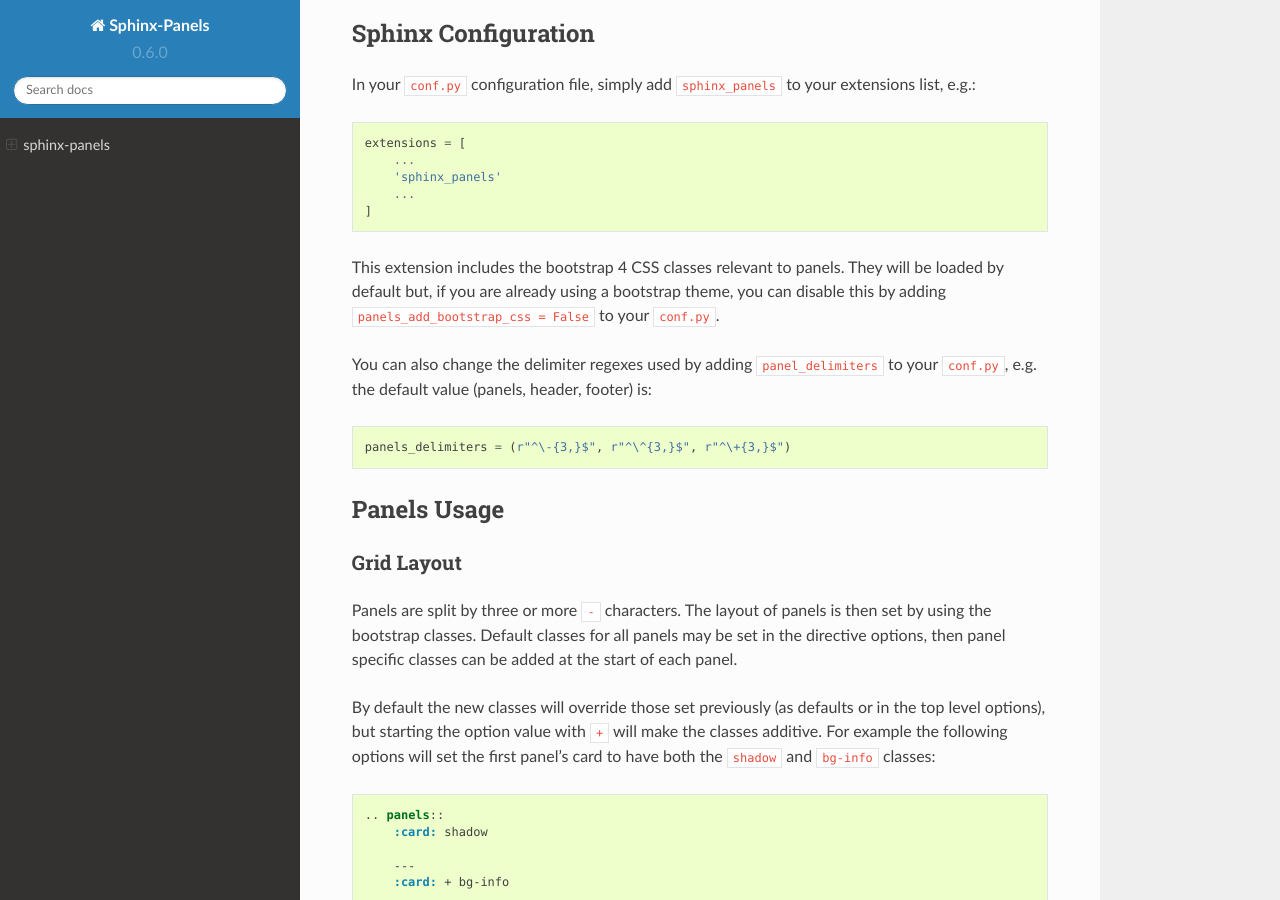
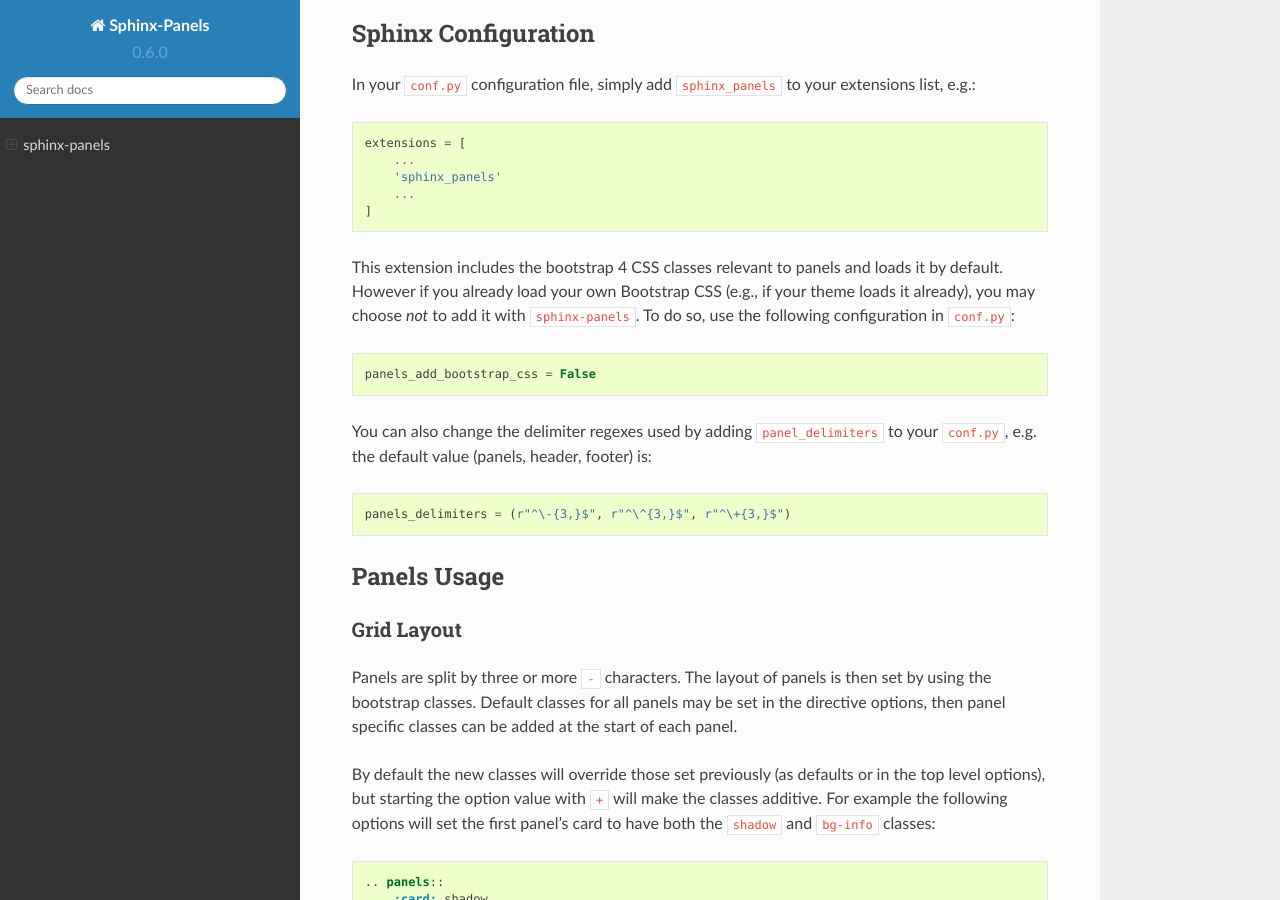
Before and after one commit to executablebooks/sphinx-panels, a Sphinx documentation site: the page built from docs/index.rst, in a window 1280 px wide and 900 px high, scrolled down 1951 px. Built offline with Sphinx 7.4.7 and the Read the Docs theme 2.0.0, drawn with Linux system fonts in a browser that asks for light colours.

Commit message:
clarifying bootstrap disable instructions

```diff
--- a/docs/index.rst
+++ b/docs/index.rst
@@ -140,9 +140,13 @@
         ...
     ]
 
-This extension includes the bootstrap 4 CSS classes relevant to panels.
-They will be loaded by default but, if you are already using a bootstrap theme,
-you can disable this by adding ``panels_add_bootstrap_css = False`` to your ``conf.py``.
+This extension includes the bootstrap 4 CSS classes relevant to panels and loads it by default.
+However if you already load your own Bootstrap CSS (e.g., if your theme loads it already), you may choose *not* to add it with ``sphinx-panels``.
+To do so, use the following configuration in ``conf.py``:
+
+.. code-block:: python
+
+   panels_add_bootstrap_css = False
 
 You can also change the delimiter regexes used by adding ``panel_delimiters`` to your ``conf.py``,
 e.g. the default value (panels, header, footer) is:
```
